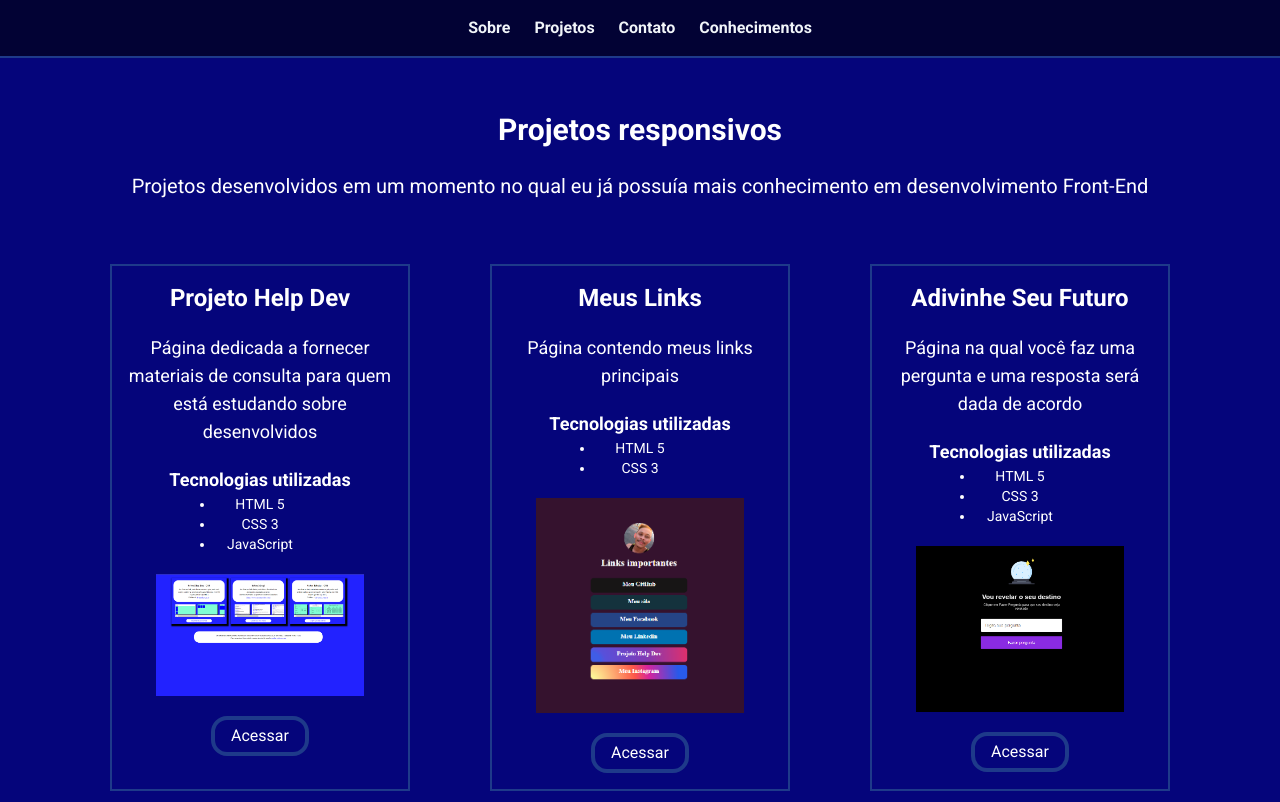
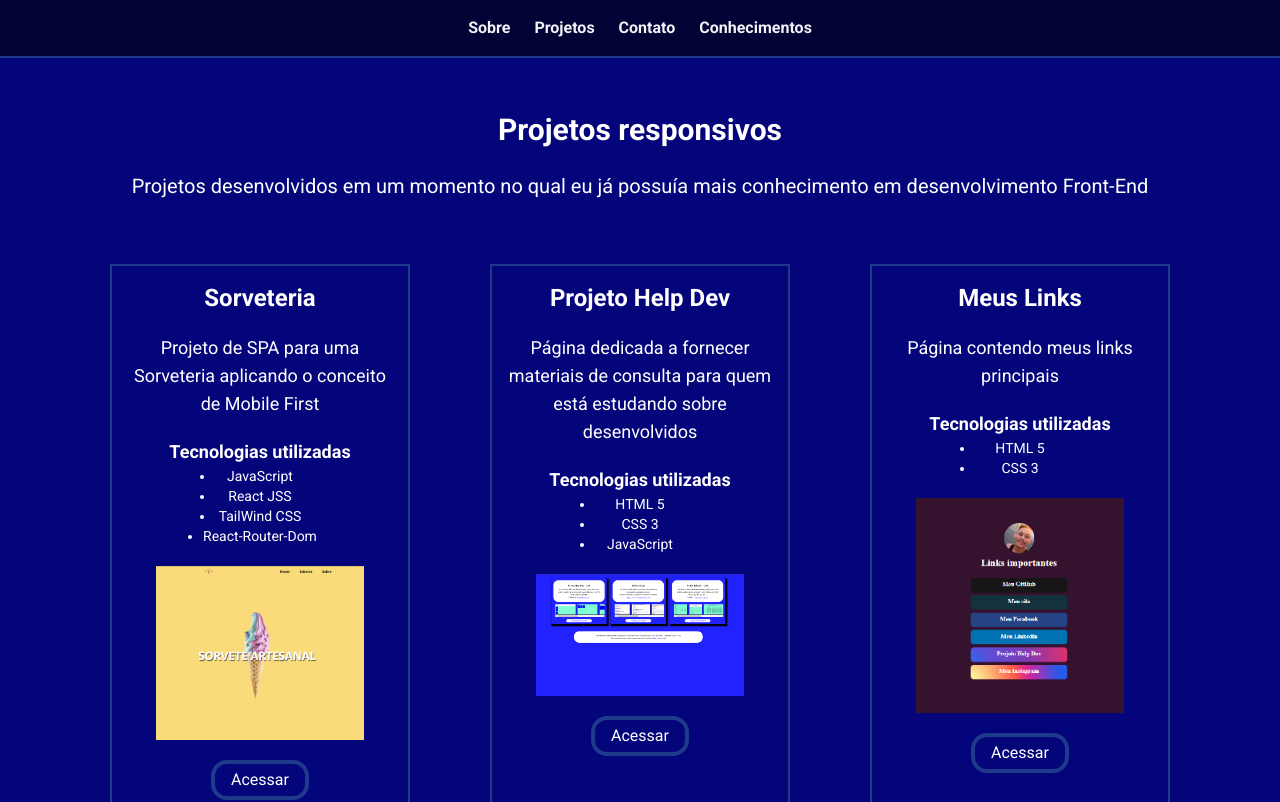
Before and after one commit to mferreiradb/portfolio, a React (Vite) app: page /projetos in a window 1280 px wide. Shown: the top 802 px of the page. Built offline with nearby package versions, Linux system fonts and the light colour scheme.

Commit message:
Update index.jsx

```diff
--- a/src/Pages/Projetos/index.jsx
+++ b/src/Pages/Projetos/index.jsx
@@ -2,7 +2,8 @@ import './style.css'
 import Footer from "../../components/Footer";
 import Header from "../../components/Header";
 
-import Pokemon from '../../assets/pokemon.PNG'
+import Sorveteria from '../../assets/sorveteria.png'
+import Pokemon from '../../assets/pokemon.png'
 import HelpDev from '../../assets/HelpDev.png'
 import MeusLinks from '../../assets/meus-links.png'
 import SeuFuturo from '../../assets/SeuFuturo.png'
@@ -22,7 +23,19 @@ export default function Projetos() {
 
                     <div className="flex flex-col justify-center text-center my-28 xl:flex-row xl:flex-wrap">
 
-
+                        <div className='flex flex-col items-center border-2 border-blue-900 p-4 space-y-5 xl:w-1/4 xl:m-10 my-10'>
+                            <h3 className='text-2xl text-white font-semibold'>Sorveteria</h3>
+                            <p className="text-white text-lg">Projeto de SPA para uma Sorveteria aplicando o conceito de Mobile First</p>
+                            <ul className='flex flex-col items-center'>
+                                <h4 className='text-lg text-white font-semibold'>Tecnologias utilizadas</h4>
+                                <li type='disc' className='text-sm w-2/4 text-white'>JavaScript</li>
+                                <li type='disc' className='text-sm w-2/4 text-white'>React JSS</li>
+                                <li type='disc' className='text-sm w-2/4 text-white'>TailWind CSS</li>
+                                <li type='disc' className='text-sm w-4/4 text-white'>React-Router-Dom</li>
+                            </ul>
+                            <img src={Sorveteria} className='w-3/4 xl:w-52' />
+                            <a className="text-white text-md border-4 border-blue-900 py-1 px-4 rounded-2xl" href='https://lnkd.in/dVyH2A5n' target='_blank'>Acessar</a>
+                        </div>
 
                         <div className='flex flex-col items-center border-2 border-blue-900 p-4 space-y-5 xl:w-1/4 xl:m-10 my-10'>
                             <h3 className='text-2xl text-white font-semibold'>Projeto Help Dev</h3>
```
